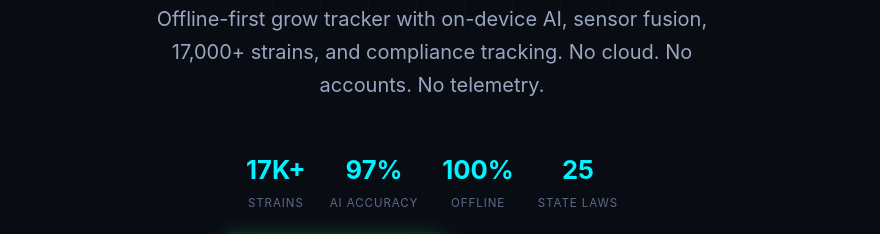
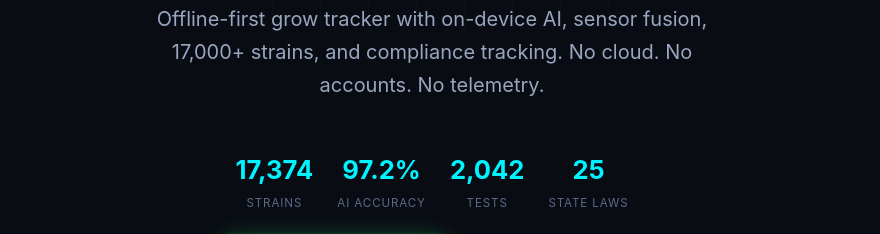
Before and after one commit to Baddawg0509/Baddawgs-CannaLog-Landing, a plain HTML site: page index.html in a window 1280 px wide. Shown: the part 511-745 px from the top of the page, without its empty margins (208-1088 px from the left). Drawn offline with Linux system fonts and the light colour scheme.

Commit message:
Landing page: reformat stats (17,374 strains, 97.2% accuracy, 2,042 tests), update OG image

```diff
--- a/index.html
+++ b/index.html
@@ -13,7 +13,7 @@
 <link rel="apple-touch-icon" href="assets/logo.png">
 <meta property="og:title" content="Baddawg Grow — Privacy-First Grow Tracker">
 <meta property="og:description" content="Offline-first grow tracker with on-device AI, sensor fusion, 17,000+ strains, compliance tracking. No cloud. No accounts. No telemetry.">
-<meta property="og:image" content="https://baddawggrow.com/assets/logo.png">
+<meta property="og:image" content="https://baddawggrow.com/assets/01_dashboard.webp">
 <meta property="og:url" content="https://baddawggrow.com/">
 <meta property="og:type" content="website">
 <meta property="og:site_name" content="Baddawg Grow">
@@ -38,9 +38,9 @@
       Offline-first grow tracker with on-device AI, sensor fusion, 17,000+ strains, and compliance tracking. No cloud. No accounts. No telemetry.
     </p>
     <div class="hero__stats animate animate--d3">
-      <div class="stat"><span class="stat__num">17K+</span><span class="stat__label">Strains</span></div>
-      <div class="stat"><span class="stat__num">97%</span><span class="stat__label">AI Accuracy</span></div>
-      <div class="stat"><span class="stat__num">100%</span><span class="stat__label">Offline</span></div>
+      <div class="stat"><span class="stat__num">17,374</span><span class="stat__label">Strains</span></div>
+      <div class="stat"><span class="stat__num">97.2%</span><span class="stat__label">AI Accuracy</span></div>
+      <div class="stat"><span class="stat__num">2,042</span><span class="stat__label">Tests</span></div>
       <div class="stat"><span class="stat__num">25</span><span class="stat__label">State Laws</span></div>
     </div>
     <div class="hero__actions animate animate--d3">
```
